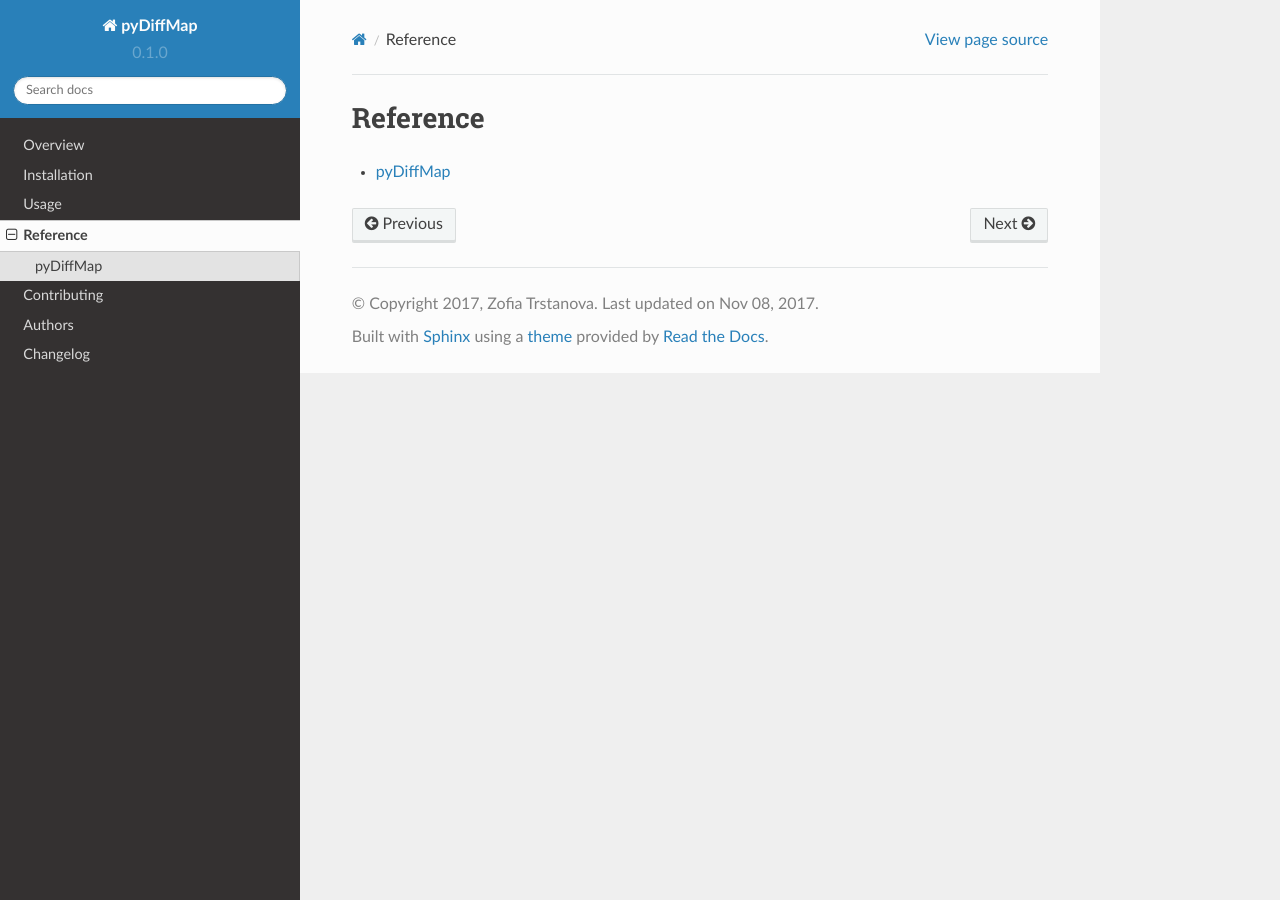
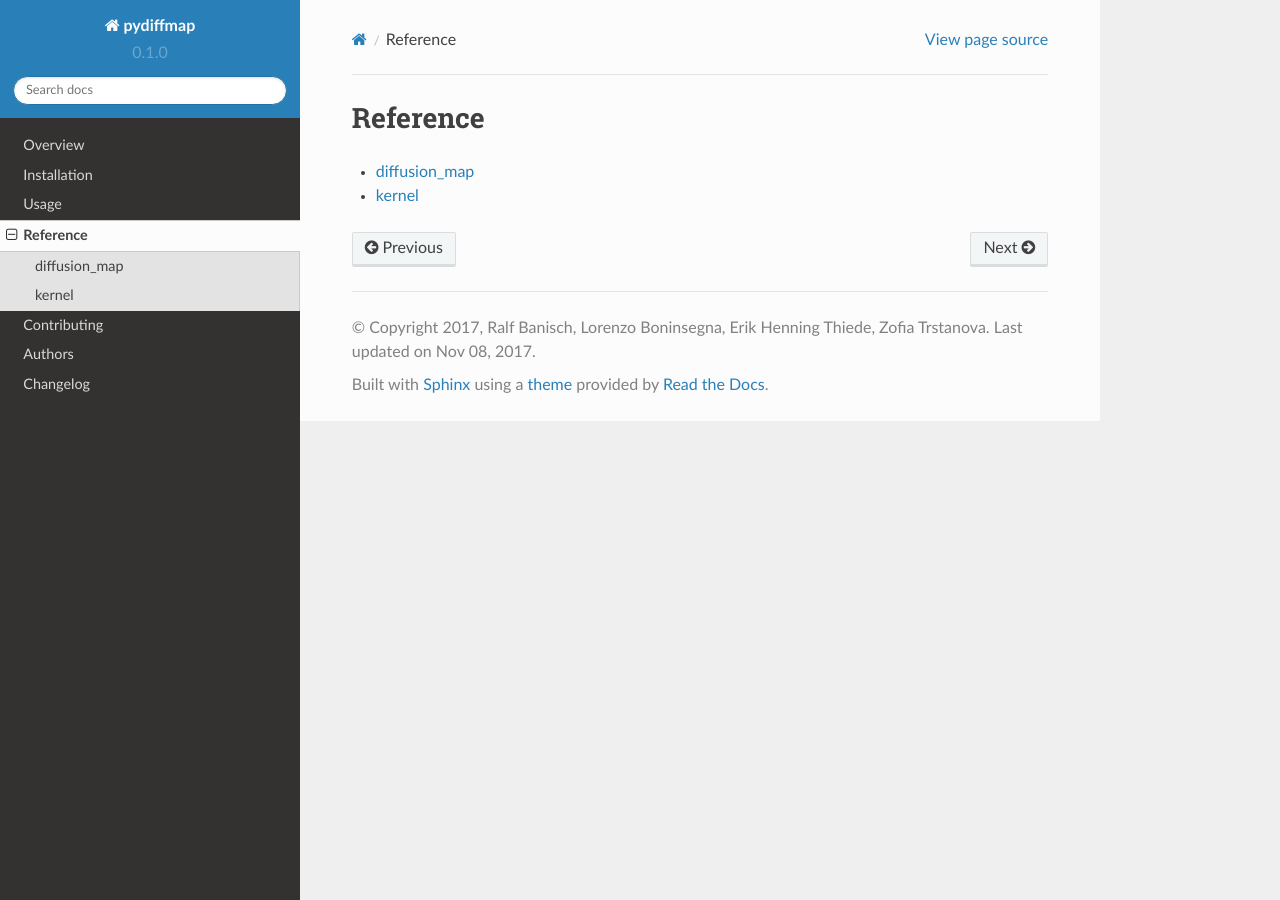
Before and after one commit to DiffusionMapsAcademics/pyDiffMap, a Sphinx documentation site: the page built from docs/reference/index.rst, in a window 1280 px wide. Built offline with Sphinx 7.4.7 and the Read the Docs theme 2.0.0, drawn with Linux system fonts in a browser that asks for light colours.

Commit message:
DOC : Got autodoc working.  Woo!

```diff
--- a/docs/conf.py
+++ b/docs/conf.py
@@ -8,12 +8,13 @@
     'sphinx.ext.autodoc',
     'sphinx.ext.autosummary',
     'sphinx.ext.coverage',
-    'sphinx.ext.doctest',
     'sphinx.ext.extlinks',
     'sphinx.ext.ifconfig',
+    'sphinx.ext.mathjax',
     'sphinx.ext.napoleon',
     'sphinx.ext.todo',
     'sphinx.ext.viewcode',
+#    'sphinx.ext.doctest',
 ]
 if os.getenv('SPELLCHECK'):
     extensions += 'sphinxcontrib.spelling',
@@ -22,9 +23,9 @@
 
 source_suffix = '.rst'
 master_doc = 'index'
-project = u'pyDiffMap'
+project = u'pydiffmap'
 year = '2017'
-author = u'Zofia Trstanova'
+author = u'Ralf Banisch, Lorenzo Boninsegna, Erik Henning Thiede, Zofia Trstanova'
 copyright = '{0}, {1}'.format(year, author)
 version = release = u'0.1.0'
 
--- /dev/null
+++ b/docs/reference/diffusion_map.rst
@@ -0,0 +1,5 @@
+diffusion_map
+=============
+
+.. automodule:: pydiffmap.diffusion_map
+    :members:
--- a/docs/reference/index.rst
+++ b/docs/reference/index.rst
@@ -4,4 +4,5 @@
 .. toctree::
     :glob:
 
-    pyDiffMap*
+    diffusion_map
+    kernel
--- /dev/null
+++ b/docs/reference/kernel.rst
@@ -0,0 +1,5 @@
+kernel
+======
+
+.. automodule:: pydiffmap.kernel
+    :members:
--- a/docs/reference/pyDiffMap.rst
+++ /dev/null
@@ -1,9 +0,0 @@
-pyDiffMap
-=========
-
-.. testsetup::
-
-    from pydiffmap import *
-
-.. automodule:: pydiffmap
-    :members:
--- a/src/pydiffmap/__init__.py
+++ b/src/pydiffmap/__init__.py
@@ -4,3 +4,4 @@
 from __future__ import absolute_import
 
 from . import diffusion_map
+from . import kernel
```
Also changed, not shown: 1 other file.
